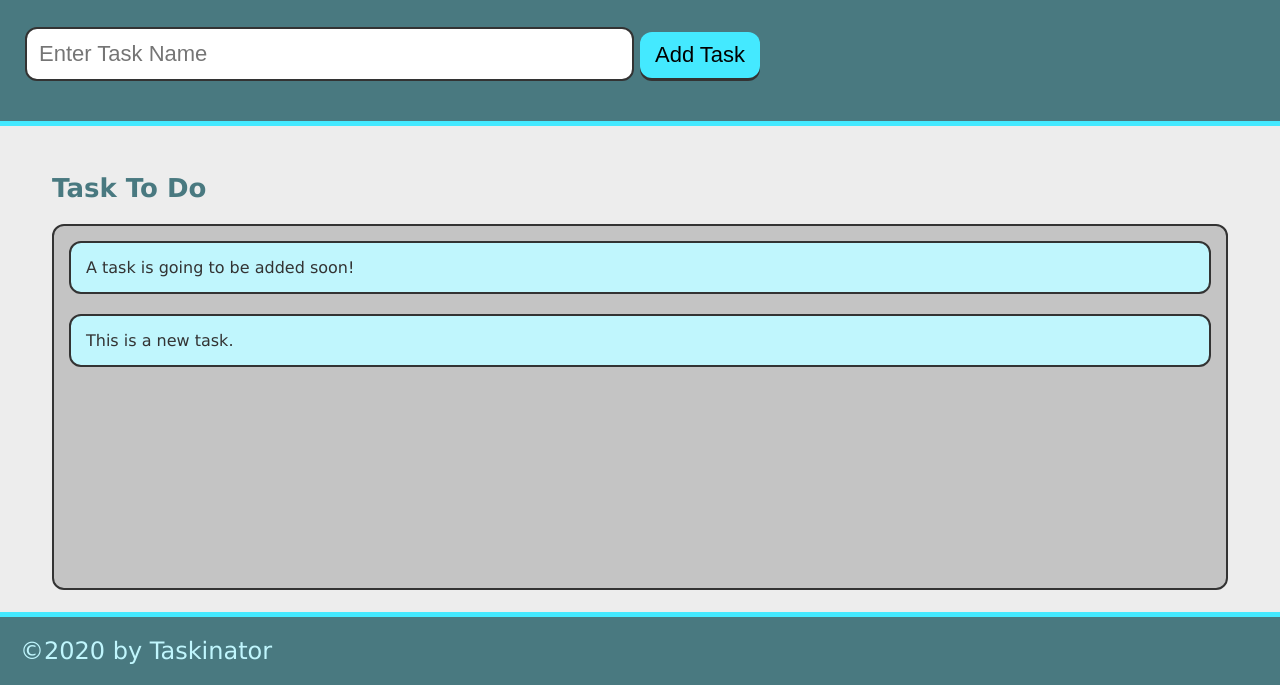
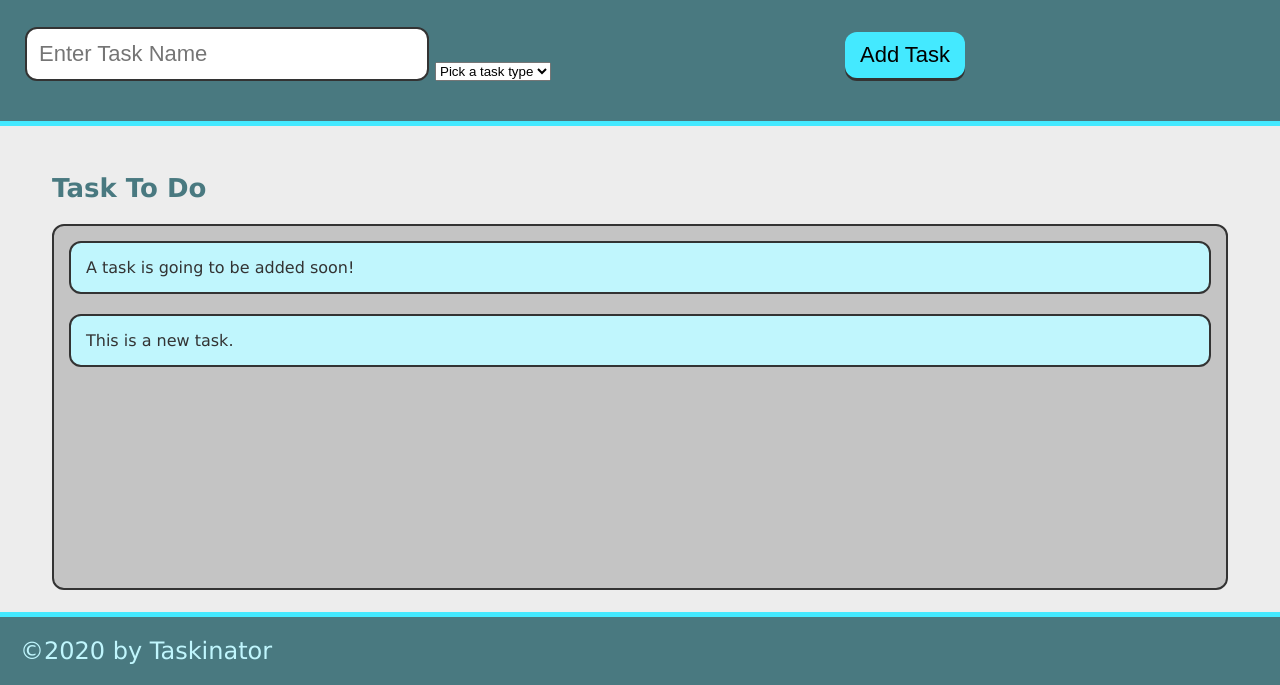
Before and after one commit to Devmadia/taskinator, a plain HTML site: page index.html in a window 1280 px wide. Shown: the part 115-800 px from the top of the page. Drawn offline with Linux system fonts and the light colour scheme.

Commit message:
added form drop down

```diff
--- a/index.html
+++ b/index.html
@@ -15,6 +15,16 @@
             <div class="form-group">
                 <input type="text" name="task-name" class="text-input" placeholder="Enter Task Name" />
             </div>
+
+            <div class="form-group">
+                <select name="task-type">
+                    <option value="" disabled selected>Pick a task type</option>
+                    <option value="Print">Print</option>
+                    <option value="Web">Web</option>
+                    <option value="Mobile">Mobile</option>
+                </select>
+            </div>
+
             <div class="form-group">
                 <button class="btn" id="save-task" type="submit">Add Task</button>
             </div>
```
